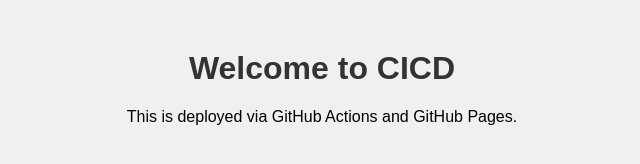
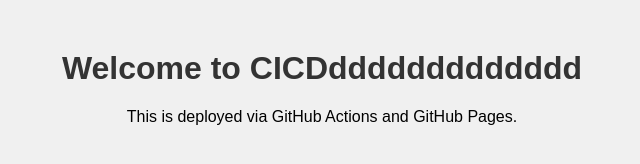
Before and after one commit to Prahlad-24-h/CICD, a plain HTML site: page index.html in a window 1280 px wide. Shown: the whole page, without its empty margins (318-958 px from the left). Drawn offline with Linux system fonts and the light colour scheme.

Commit message:
Update index.html

```diff
--- a/index.html
+++ b/index.html
@@ -6,7 +6,7 @@
     <link rel="stylesheet" href="style.css">
 </head>
 <body>
-    <h1>Welcome to CICD</h1>
+    <h1>Welcome to CICDddddddddddddd</h1>
     <p>This is deployed via GitHub Actions and GitHub Pages.</p>
 </body>
 </html>
```
